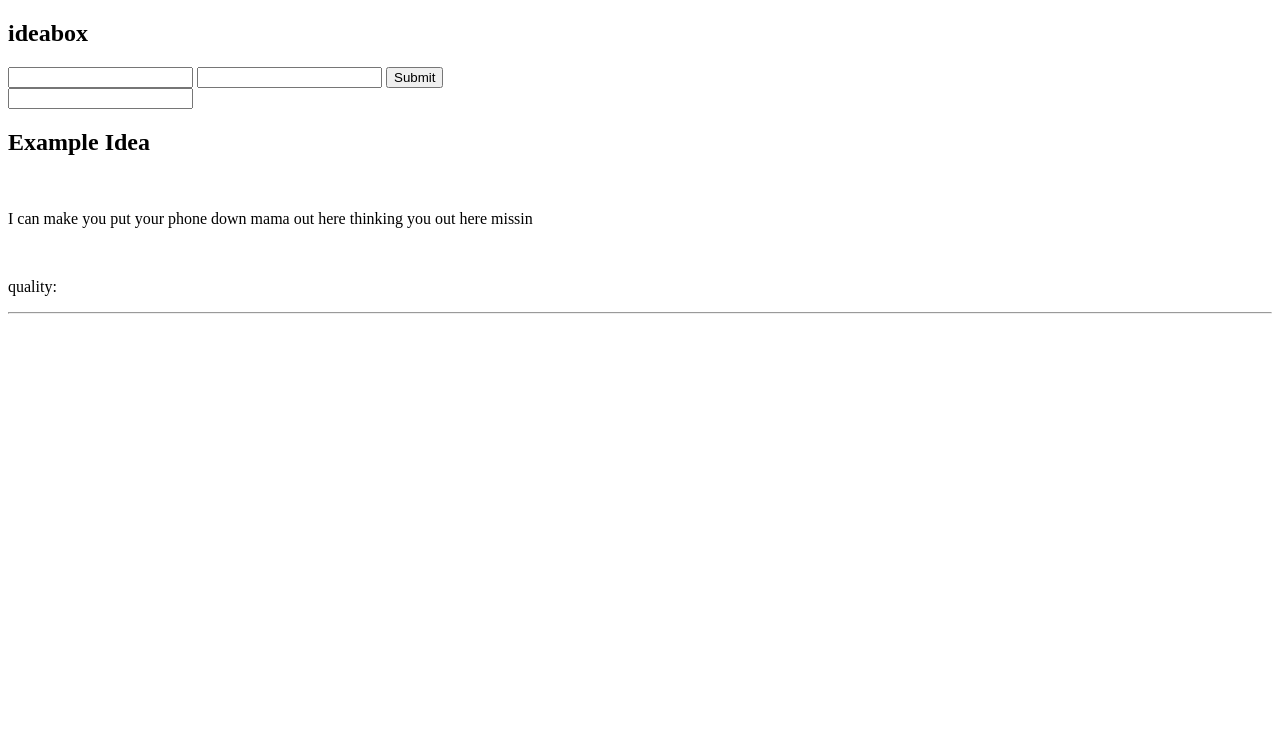
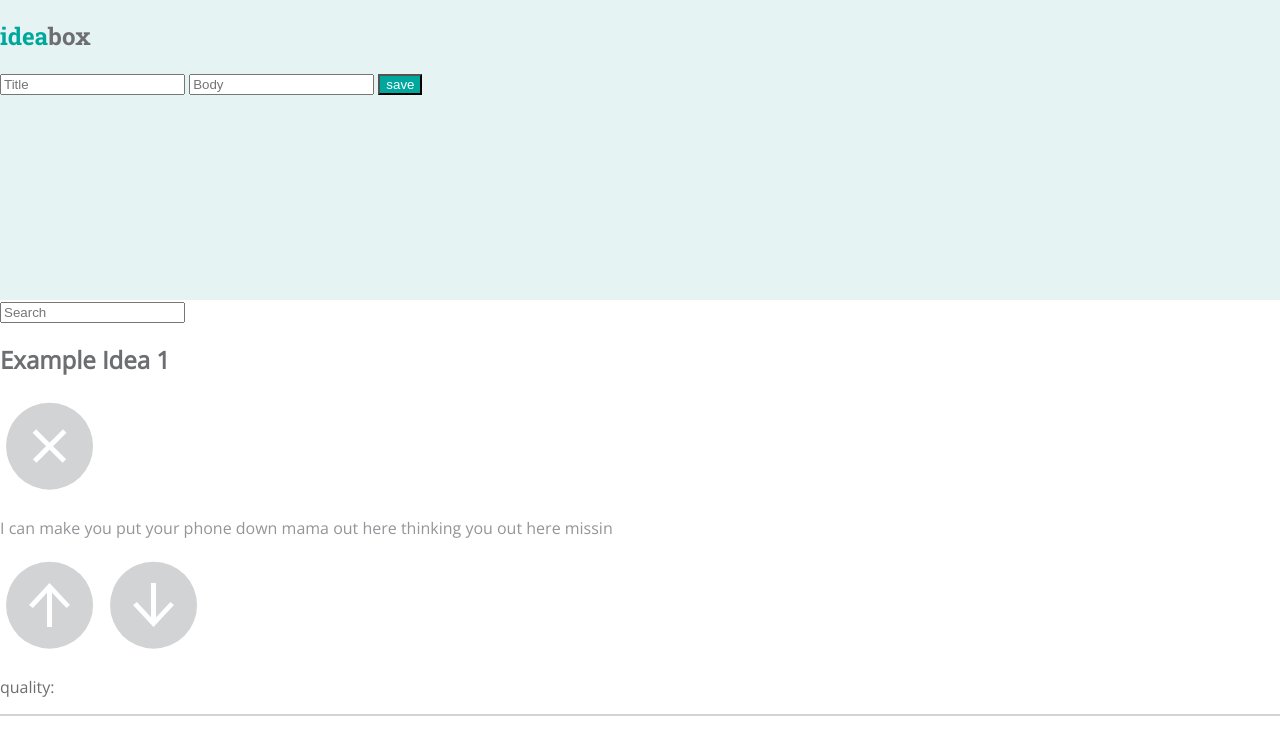
Before and after one commit to TMcMeans/Idea_Box, a plain HTML site: page index.html in a window 1280 px wide. Drawn offline with nearby package versions, Linux system fonts and the light colour scheme.

Commit message:
Initial css styles

```diff
--- a/index.html
+++ b/index.html
@@ -2,27 +2,32 @@
 <html>
 <head>
   <title>Idea Box</title>
+  <link href="https://fonts.googleapis.com/css?family=Open+Sans|Roboto+Slab:700" rel="stylesheet">
+  <link rel="stylesheet" href="styles.css">
 </head>
 <body>
+  <div class="container">
     <section class="top-portion">
       <h1>idea<span class="header-color">box</span></h1>
     <form>
-    <input type="text" name="Idea-Title">
-    <input type="text" name="Idea-Body">
-    <input type="submit" name="Save-Button">
+      <input type="text" class="title" name="Idea-Title" placeholder="Title">
+      <input type="text" class="body" name="Idea-Body" placeholder="Body">
+      <input type="submit" class="save" name="Save-Button" value="save">
     </form>
     </section>
     <section class="bottom-portion">
-    <input type="search" name="Search-Field">
+     <input type="search" class="search" name="Search-Field" placeholder="Search">
       <article class="idea-card">
-      <h2>Example Idea</h2>
-      <img src="">
-      <p>I can make you put your phone down mama out here thinking you out here missin</p>
-      <img src="">
-      <img src="">
-      <p> quality:</p>
+        <h2 class="idea-name">Example Idea 1</h2>
+        <img class="delete" src="assets/delete.svg">
+        <p class="idea">I can make you put your phone down mama out here thinking you out here missin</p>
+        <img class="upvote" src="assets/upvote.svg">
+        <img class="downvote" src="assets/downvote.svg">
+        <p class="quality"> quality:</p>
         <hr>
       </article>
     </section>
+  </div>
+  <script type="text/javascript" src="script.js"></script>
 </body>
 </html>
--- a/styles.css
+++ b/styles.css
@@ -0,0 +1,73 @@
+@import url('https://fonts.googleapis.com/css?family=Open+Sans|Roboto+Slab:700');
+
+/* Universal styles */
+
+* {
+  box-sizing: border-box;
+}
+
+body {
+  font-family: 'Open Sans', sans-serif;
+  margin: 0;
+}
+
+.container {
+  width: 100%;
+  height: 100%;
+  display: flex;
+  flex-direction: column;
+}
+
+/* Top portion styles */
+
+h1 {
+  font-family: 'Roboto Slab', serif;
+  color: #00a79d;
+}
+
+input[type=submit] {
+  background: #00a79d;
+  color: #fff;
+}
+
+input[type=submit]:hover {
+  background: #045e55;
+}
+
+.header-color {
+  color: #6d6e71;
+}
+
+.top-portion {
+  width: 100%;
+  height: 300px;
+  background: #e5f3f2;
+}
+
+/* Bottom portion styles */
+
+h2 {
+  color: #6d6e71;
+}
+
+img {
+  width: 100px;
+  height: 100px;
+}
+
+hr {
+  border: 1px solid #d1d3d4;
+}
+
+.idea {
+  color: #939598;
+}
+
+.quality {
+  color: #6d6e71;
+}
+
+.bottom-portion {
+  width: 100%;
+  height: 40%;
+}
```
Also changed, not shown: assets/delete-hover.svg (added), assets/delete.svg (added), assets/downvote-hover.svg (added), assets/downvote.svg (added), assets/upvote-hover.svg (added), assets/upvote.svg (added). Lines whose indentation alone changed are shown as unchanged.
